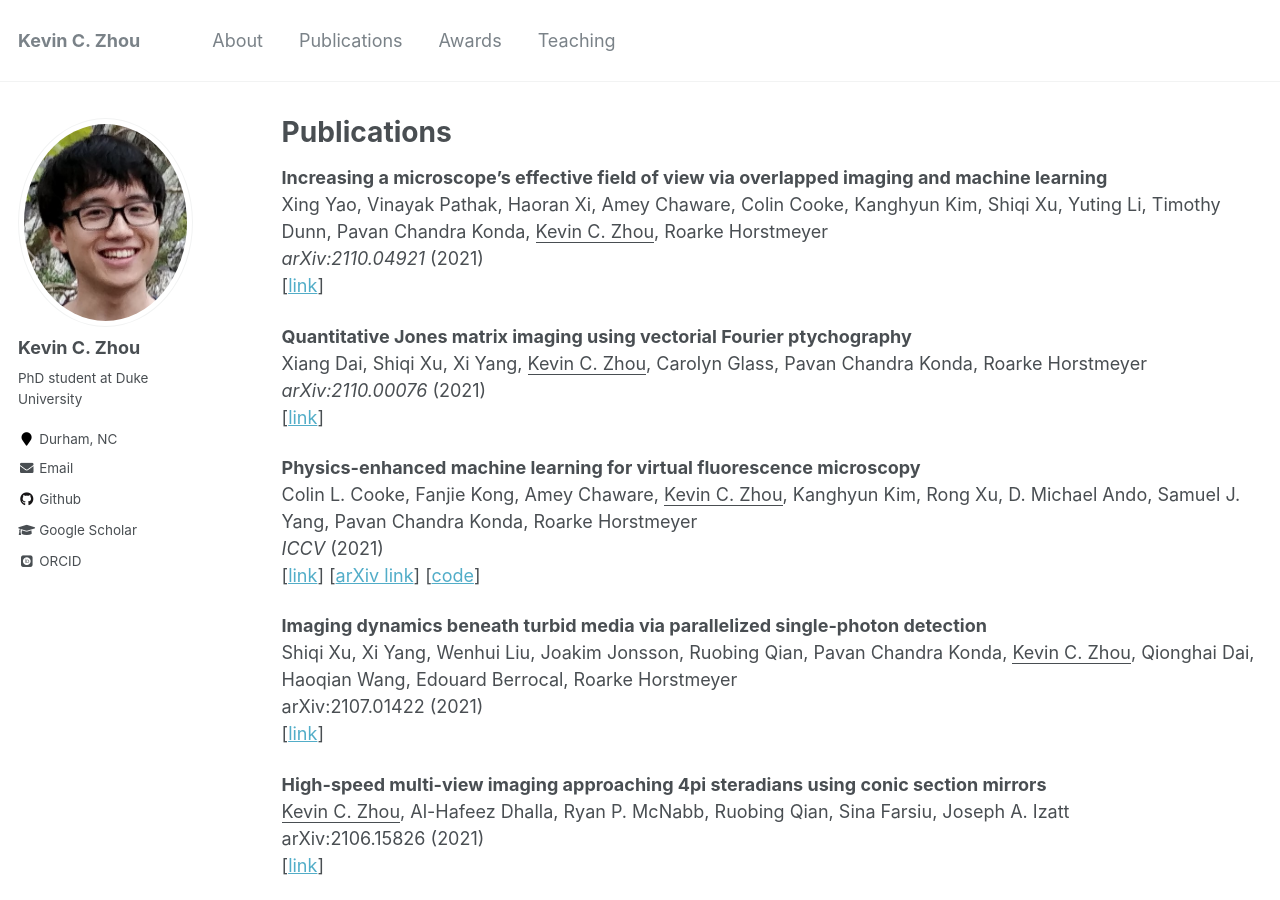
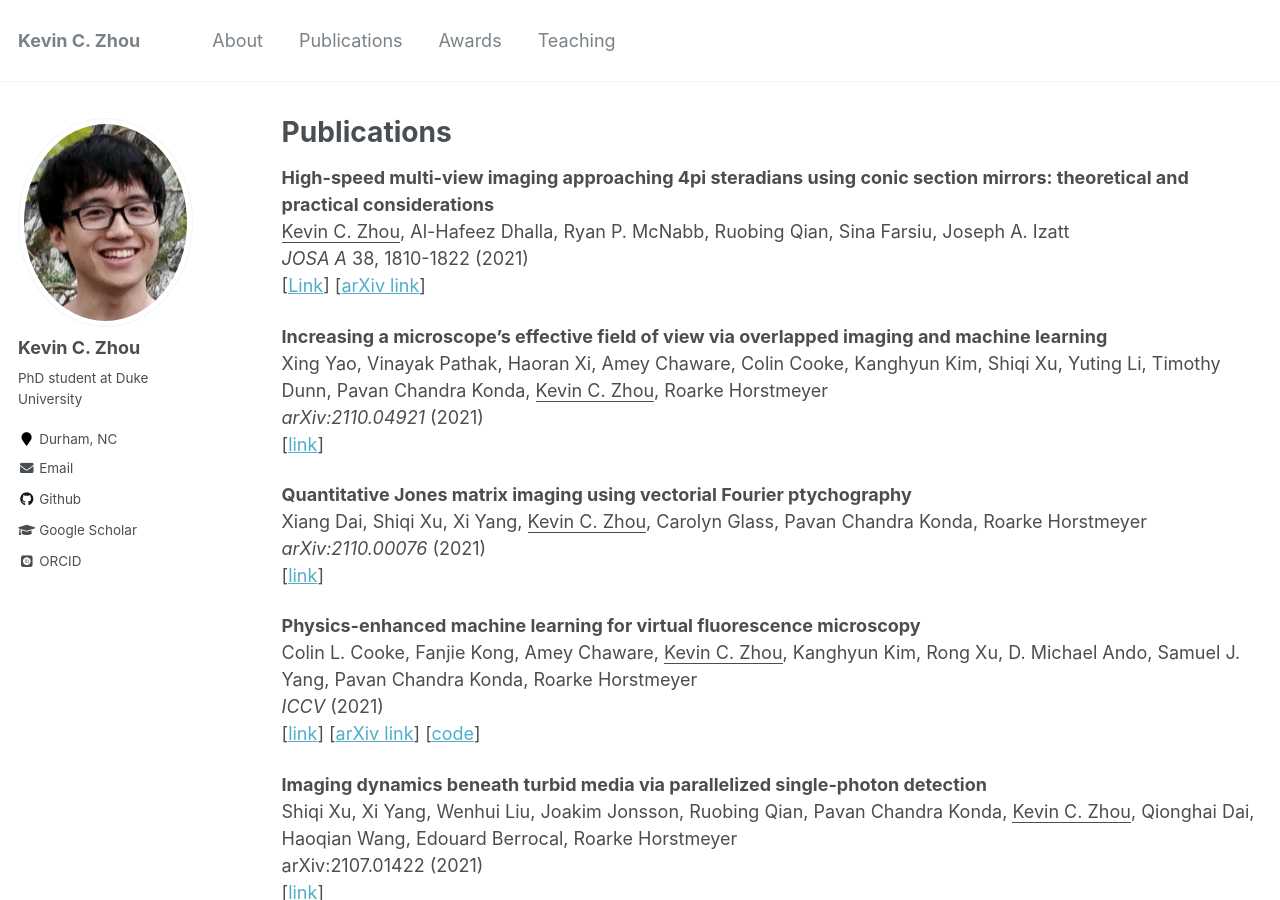
Before and after one commit to kevinczhou/kevinczhou.github.io, a Jekyll site: the page built from _pages/publications.md, in a window 1280 px wide and 900 px high. Built offline with Jekyll 4.4.1, drawn with Linux system fonts in a browser that asks for light colours; some web fonts are replaced; part of the change alters nothing that is shown.

Commit message:
Update publications.md

```diff
--- a/_pages/publications.md
+++ b/_pages/publications.md
@@ -4,6 +4,11 @@ title: "Publications"
 permalink: /publications/
 author_profile: true
 ---
+**High-speed multi-view imaging approaching 4pi steradians using conic section mirrors: theoretical and practical considerations**
+<ins>Kevin C. Zhou</ins>, Al-Hafeez Dhalla, Ryan P. McNabb, Ruobing Qian, Sina Farsiu, Joseph A. Izatt
+*JOSA A* 38, 1810-1822 (2021)
+[[Link](https://www.osapublishing.org/josaa/abstract.cfm?uri=josaa-38-12-1810)] [[arXiv link](https://arxiv.org/abs/2106.15826)]
+
 **Increasing a microscope's effective field of view via overlapped imaging and machine learning**
 Xing Yao, Vinayak Pathak, Haoran Xi, Amey Chaware, Colin Cooke, Kanghyun Kim, Shiqi Xu, Yuting Li, Timothy Dunn, Pavan Chandra Konda, <ins>Kevin C. Zhou</ins>, Roarke Horstmeyer
 *arXiv:2110.04921* (2021)
@@ -23,11 +28,6 @@ Colin L. Cooke, Fanjie Kong, Amey Chaware, <ins>Kevin C. Zhou</ins>, Kanghyun Ki
 Shiqi Xu, Xi Yang, Wenhui Liu, Joakim Jonsson, Ruobing Qian, Pavan Chandra Konda, <ins>Kevin C. Zhou</ins>, Qionghai Dai, Haoqian Wang, Edouard Berrocal, Roarke Horstmeyer
 arXiv:2107.01422 (2021)
 [[link](https://arxiv.org/abs/2107.01422)]
-
-**High-speed multi-view imaging approaching 4pi steradians using conic section mirrors**
-<ins>Kevin C. Zhou</ins>, Al-Hafeez Dhalla, Ryan P. McNabb, Ruobing Qian, Sina Farsiu, Joseph A. Izatt
-arXiv:2106.15826 (2021)
-[[link](https://arxiv.org/abs/2106.15826)]
 
 **Unified k-space theory of optical coherence tomography**
 <ins>Kevin C. Zhou</ins>, Ruobing Qian, Al-Hafeez Dhalla, Sina Farsiu, Joseph A. Izatt
```
